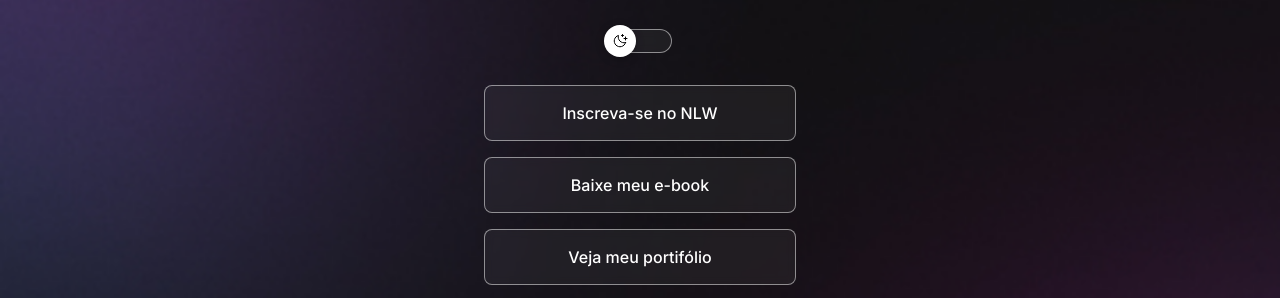
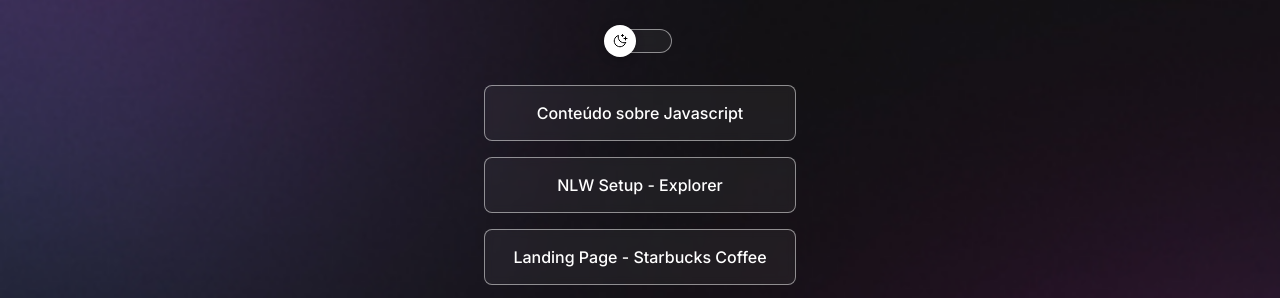
Before and after one commit to barbaraishioka/dev-links, a plain HTML site: page index.html in a window 1280 px wide. Shown: the part 204-502 px from the top of the page. Drawn offline with nearby package versions, Linux system fonts and the light colour scheme.

Commit message:
edit section links

```diff
--- a/index.html
+++ b/index.html
@@ -25,10 +25,19 @@
 
       <main>
         <section id="links">
-          <a href="#" target="_blank">Inscreva-se no NLW</a>
-          <a href="#" target="_blank">Baixe meu e-book</a>
-          <a href="#" target="_blank">Veja meu portifólio</a>
-          <a href="#" target="_blank">Conheça o Explorer</a>
+          <a
+            href="https://github.com/barbaraishioka/study-javascript"
+            target="_blank"
+            >Conteúdo sobre Javascript</a
+          >
+          <a
+            href="https://github.com/barbaraishioka/nlw-setup-explorer"
+            target="_blank"
+            >NLW Setup - Explorer</a
+          >
+          <a href="https://github.com/barbaraishioka/starbucks" target="_blank"
+            >Landing Page - Starbucks Coffee</a
+          >
         </section>
         <section id="social-links">
           <a href="https://github.com/barbaraishioka" target="_blank">
```
